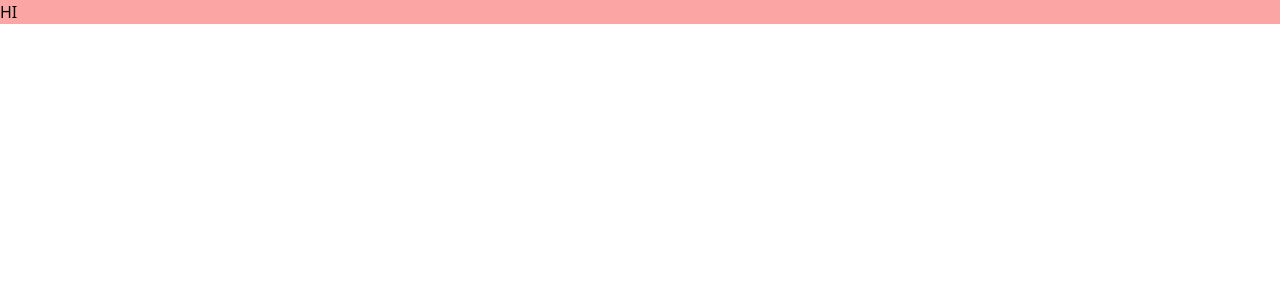
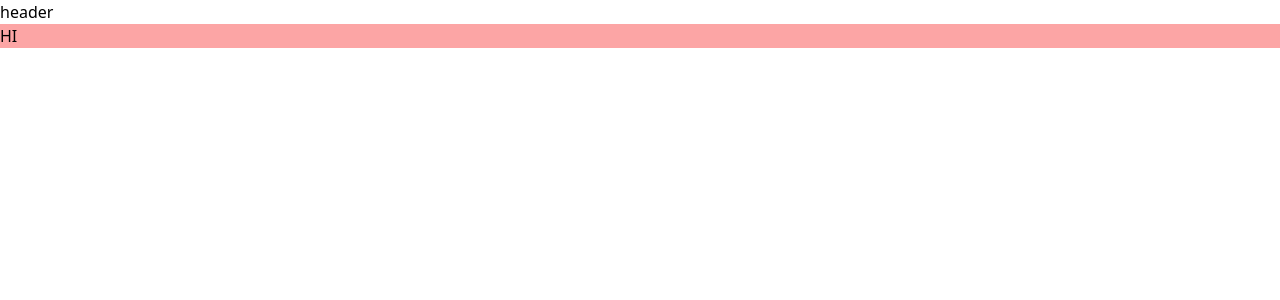
Before and after one commit to N7VID/HW19-MaktabSharif, a React (Vite) app: page / in a window 1280 px wide. Shown: the top 300 px of the page. Built offline with nearby package versions, Linux system fonts and the light colour scheme.

Commit message:
feat: main route based on main layout

```diff
--- /dev/null
+++ b/src/layout/MainLayout.jsx
@@ -0,0 +1,10 @@
+import { Outlet } from "react-router-dom";
+
+export default function MainLayout() {
+  return (
+    <div>
+      <header>header</header>
+      <Outlet />
+    </div>
+  );
+}
--- a/src/main.jsx
+++ b/src/main.jsx
@@ -1,10 +1,25 @@
-import { StrictMode } from 'react'
-import { createRoot } from 'react-dom/client'
-import App from './App.jsx'
-import './index.css'
+import { StrictMode } from "react";
+import { createRoot } from "react-dom/client";
+import { createBrowserRouter, RouterProvider } from "react-router-dom";
+import App from "./App.jsx";
+import "./index.css";
+import MainLayout from "./layout/MainLayout.jsx";
 
-createRoot(document.getElementById('root')).render(
+const router = createBrowserRouter([
+  {
+    path: "/",
+    element: <MainLayout />,
+    children: [
+      {
+        index: true,
+        element: <App />,
+      },
+    ],
+  },
+]);
+
+createRoot(document.getElementById("root")).render(
   <StrictMode>
-    <App />
-  </StrictMode>,
-)
+    <RouterProvider router={router} />
+  </StrictMode>
+);
--- /dev/null
+++ b/src/pages/about-page/AboutPage.jsx
@@ -0,0 +1,3 @@
+export default function AboutPage() {
+  return <div>AboutPage</div>;
+}
```
